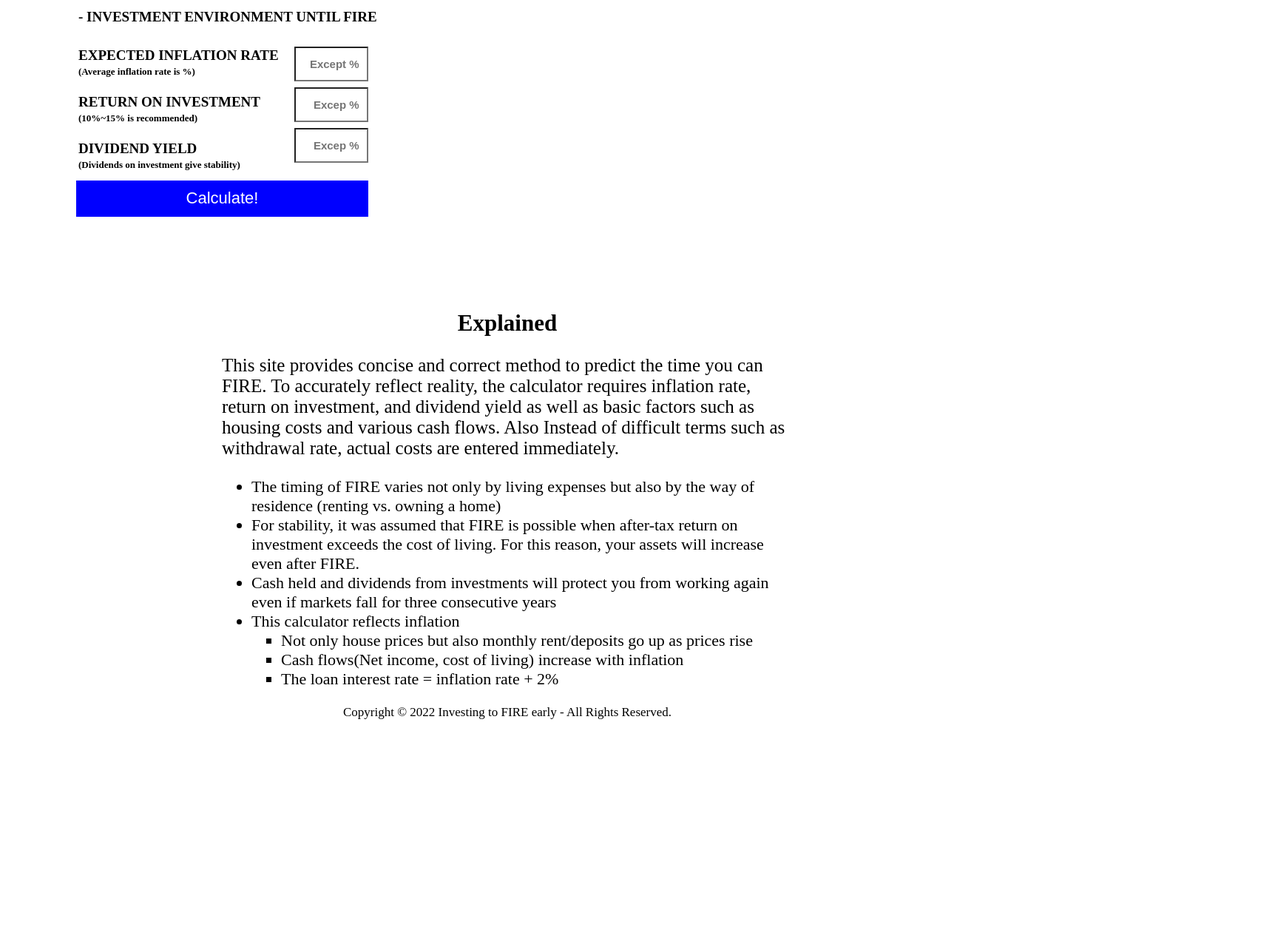
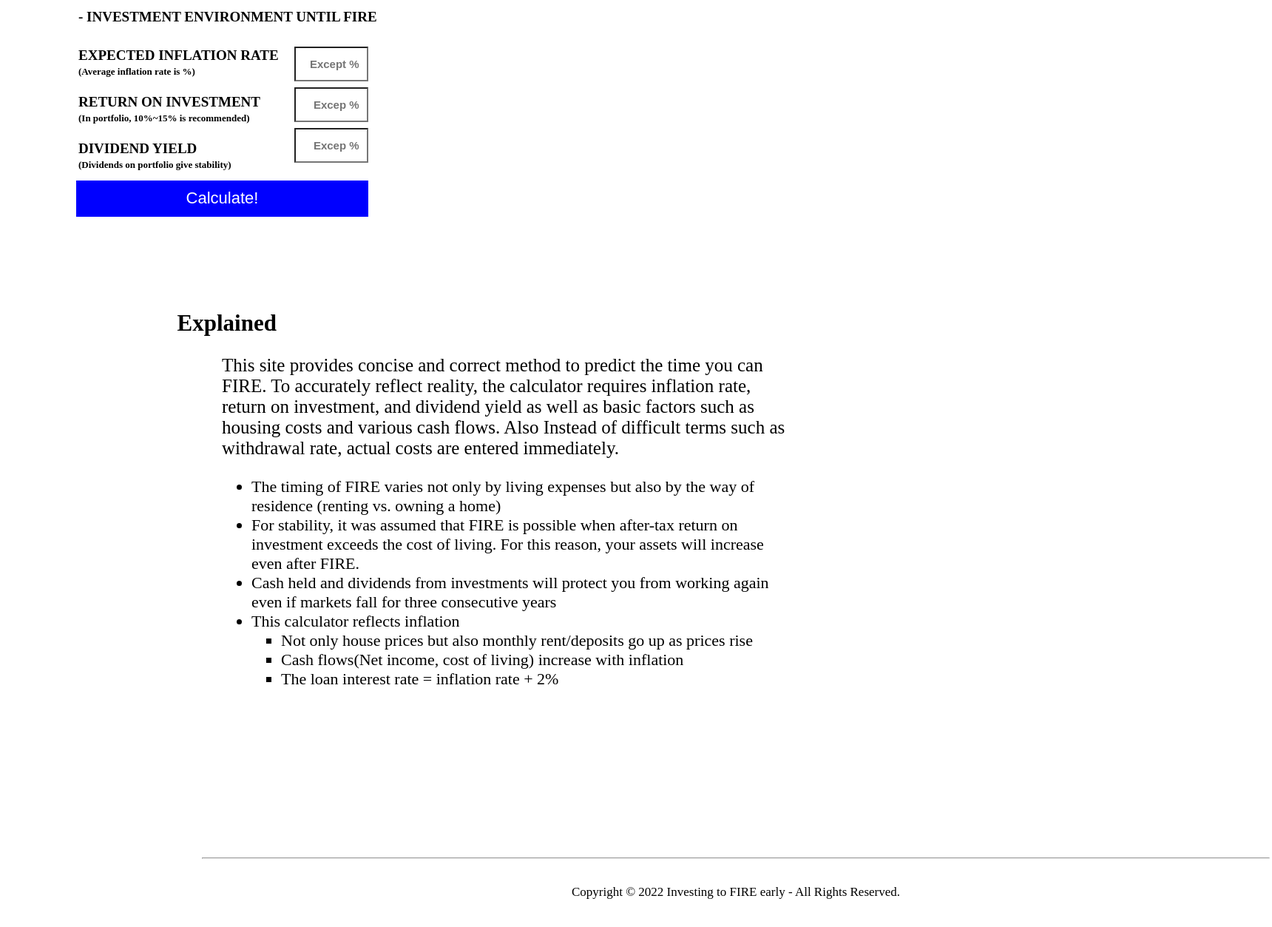
Before and after one commit to FIRECalculator/FIREnew, a plain HTML site: page index.html in a window 1280 px wide. Shown: the part 643-1896 px from the top of the page at 74% size, 1720 px wide, since content can reach past the window. Before the commit the page ends 1633 px from the top, so only its background shows below. Drawn offline with Linux system fonts and the light colour scheme.

Commit message:
change title

```diff
--- a/index.html
+++ b/index.html
@@ -3,7 +3,7 @@
     <head>
         <meta charset="utf-8">
         <title>
-            Investing to FIRE early
+            Retirement Calculator: Inflation, residence applied
         </title>
         <style>
             html{
@@ -473,6 +473,21 @@
               border: 3px solid white ;
             }
 
+            .divbottom {
+              width: 1450px;
+              height: 150px;
+
+              position: absolute;
+              bottom: px;
+              left: 270px;
+              background-color: white;
+              float:left;
+              margin-top: 15%;
+              margin-left: 0%;
+              box-sizing: border-box;
+              border: 3px solid white ;
+            }
+
             input
             {
               position: relative;
@@ -720,10 +735,10 @@
         <h4><label for="inflation-rate">(Average inflation rate is %)</label></h4>
         <h4><br></h4>
         <h3><label for="return-investment">RETURN ON INVESTMENT</label></h3>
-        <h4><label for="return-investment">(10%~15% is recommended)</label></h4>
+        <h4><label for="return-investment">(In portfolio, 10%~15% is recommended)</label></h4>
         <h4><br></h4>
         <h3><label for="dividend-yield">DIVIDEND YIELD</label></h3>
-        <h4><label for="dividend-yield">(Dividends on investment give stability)</label></h4>
+        <h4><label for="dividend-yield">(Dividends on portfolio give stability)</label></h4>
 </div>
 
         <div class = "divC4">
@@ -808,7 +823,7 @@
         <p></p><br>
         <p></p><br>
 
-        <h2 align= "center"> Explained</h2>
+        <h2 align= "left"> &nbsp &nbsp &nbsp &nbsp&nbsp&nbsp&nbsp&nbsp &nbsp&nbsp&nbsp&nbsp&nbsp Explained</h2>
         <p>This site provides concise and correct method to predict the time you can FIRE. To accurately reflect reality, the calculator requires inflation rate, return on investment, and dividend yield as well as basic factors such as housing costs and various cash flows. Also Instead of difficult terms such as withdrawal rate, actual costs are entered immediately.</p>
         <ul class="list01">
             <li>The timing of FIRE varies not only by living expenses but also by the way of residence (renting vs. owning a home)</li>
@@ -824,7 +839,14 @@
         </ul>
 
 
+
+<div class= "divbottom">
+  <hr>
+        <h4><br></h4>
         <p class="reserved">Copyright © 2022 Investing to FIRE early - All Rights Reserved.</p>
+        <h3><br></h3>
+</div>
+
 
         <script type = "text/javascript">
 
```
